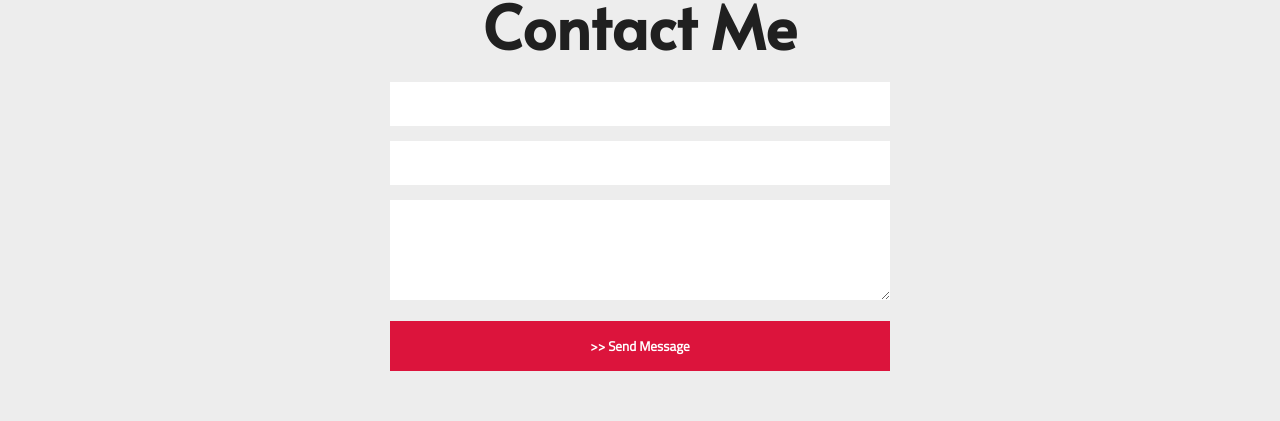
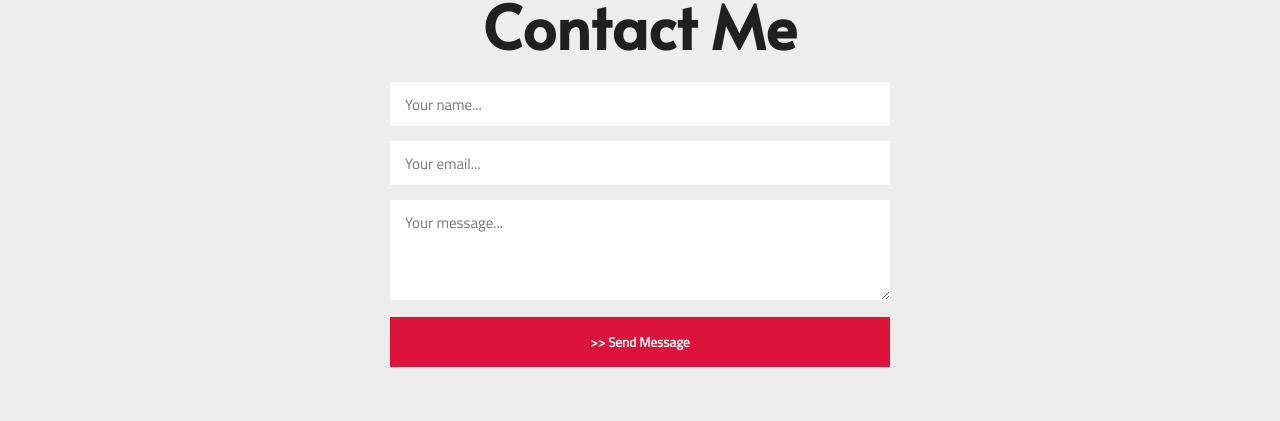
Before and after one commit to dnnysng/portfolio-2022, a React (Create React App) app: page / in a window 1280 px wide. Shown: the part 3935-4356 px from the top of the page. Built offline with nearby package versions, Linux system fonts and the light colour scheme; no server answers.

Commit message:
fixed textarea fields and error message styling

```diff
--- a/src/App.js
+++ b/src/App.js
@@ -1,5 +1,4 @@
 import { useState, useEffect } from 'react'
-import { motion } from "framer-motion"
 
 import LoadSpinner from './components/loadSpinner/LoadSpinner'
 
@@ -29,27 +28,11 @@ export default function App() {
   // time for loader animation to run
   setTimeout(() => {
     setLoading(false);
-  }, 3000)
-
-  const variants = {
-    show: { opacity: 1 },
-    hide: {
-      opacity: 0,
-      "z-index": -1
-    }
-  }
+  }, 4000)
 
   return (
     <div className={`${style.container} ${isDark ? "dark" : "light"}`}>
-      <motion.div
-        className={`${style.loaderWrapper}`}
-        variants={variants}
-        animate={loading ? "show" : "hide"}
-      >
-        <LoadSpinner />
-      </motion.div>
-      {!loading &&
-        <>
+      {loading && <LoadSpinner />}
       <Header
         isMenuOpen={isMenuOpen}
         setIsMenuOpen={setIsMenuOpen}
@@ -58,8 +41,6 @@ export default function App() {
       />
       <Home menu={isMenuOpen} />
       <Footer />
-        </>
-      }
     </div>
   );
 }
--- a/src/components/contact/Contact.js
+++ b/src/components/contact/Contact.js
@@ -32,15 +32,15 @@ export default function Contact() {
           <Form className={style.form}>
             <Field type="hidden" name="form-name" value="contact" />
             <label className={style.label} htmlFor="name">Name</label>
-            <Field className={style.inputText} name="name" type="text" />
+            <Field className={style.inputText} name="name" type="text" placeholder="Your name..." />
             <ErrorMessage className={style.errorMessage} component="span" name="name" />
 
             <label className={style.label} htmlFor="email">Email</label>
-            <Field className={style.inputText} name="email" type="email" />
+            <Field className={style.inputText} name="email" type="email" placeholder="Your email..." />
             <ErrorMessage className={style.errorMessage} component="span" name="email" />
 
             <label className={style.label} htmlFor="message">Message</label>
-            <Field className={style.inputTextArea} name="message" as="textarea" />
+            <Field className={style.inputTextArea} name="message" as="textarea" placeholder="Your message..." />
             <ErrorMessage className={style.errorMessage} component="span" name="message" />
 
             <button className={style.inputSubmit} type="submit">&gt;&gt; Send Message</button>
--- a/src/components/contact/Contact.module.css
+++ b/src/components/contact/Contact.module.css
@@ -51,6 +51,7 @@
 
 .inputTextArea {
   height: 100px;
+  margin-bottom: 0.5rem;
 }
 
 .inputSubmit {
@@ -64,6 +65,7 @@
   font-size: 1rem 2rem;
   font-weight: bold;
   transition: 0.3s all ease-in-out;
+  margin-top: 0.2rem;
 }
 
 .inputSubmit:hover {
```
Lines whose indentation alone changed are shown as unchanged.
